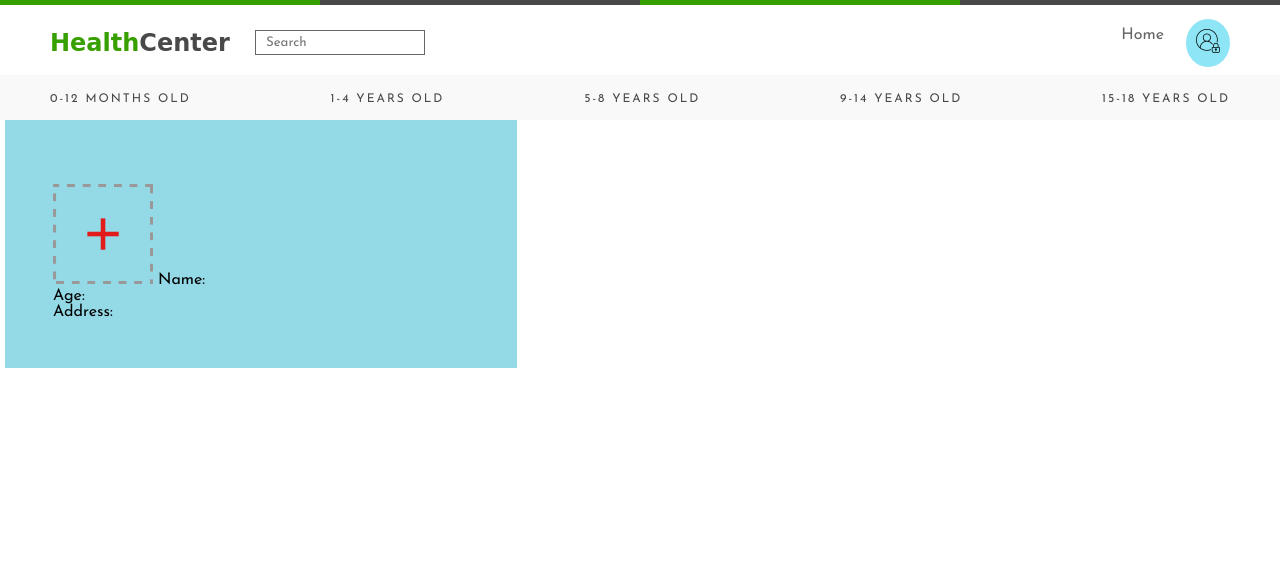
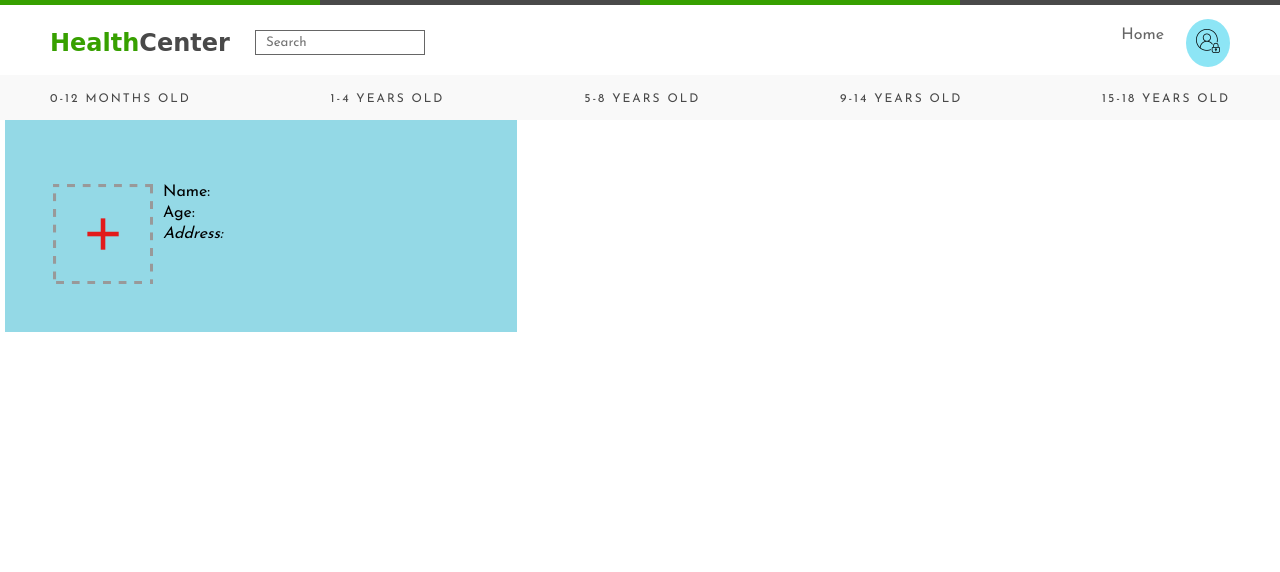
Before and after one commit to suwibaki099/Information-system, a PHP site: page /homepage.html in a window 1280 px wide. Shown: the top 572 px of the page. Run offline with PHP 8.4, Linux system fonts and the light colour scheme; some web fonts are replaced.

Commit message:
modal design

```diff
--- a/css/hompage.css
+++ b/css/hompage.css
@@ -204,6 +204,22 @@
   cursor: pointer;
 }
 
+.design img {
+  float: left;
+  margin-right: 10px;
+}
+
 .design:hover {
   border: 1px solid;
 }
+
+.design label, address {
+  margin-bottom: 5px;
+  display: block;
+}
+
+.clearfix {
+  content: "";
+  display: table;
+  clear: both;
+}
--- a/homepage.html
+++ b/homepage.html
@@ -43,9 +43,11 @@
           </div>
           <a href="form.php" class="material-icon floating-btn"><img src="images/add.png"></a>
         </div>
-        <div class="design" id="modal-btn">
+        <div class="design clearfix" id="modal-btn">
           </br><img id="myImg" src="images/add-image.png" alt="your image" height=100 width=100>
-          <label>Name:<br>Age:<br>Address:</label><br>
+          <label>Name:</label>
+          <label>Age:</label>
+          <label><address>Address:</address></label>
         </div>
 
 
```
